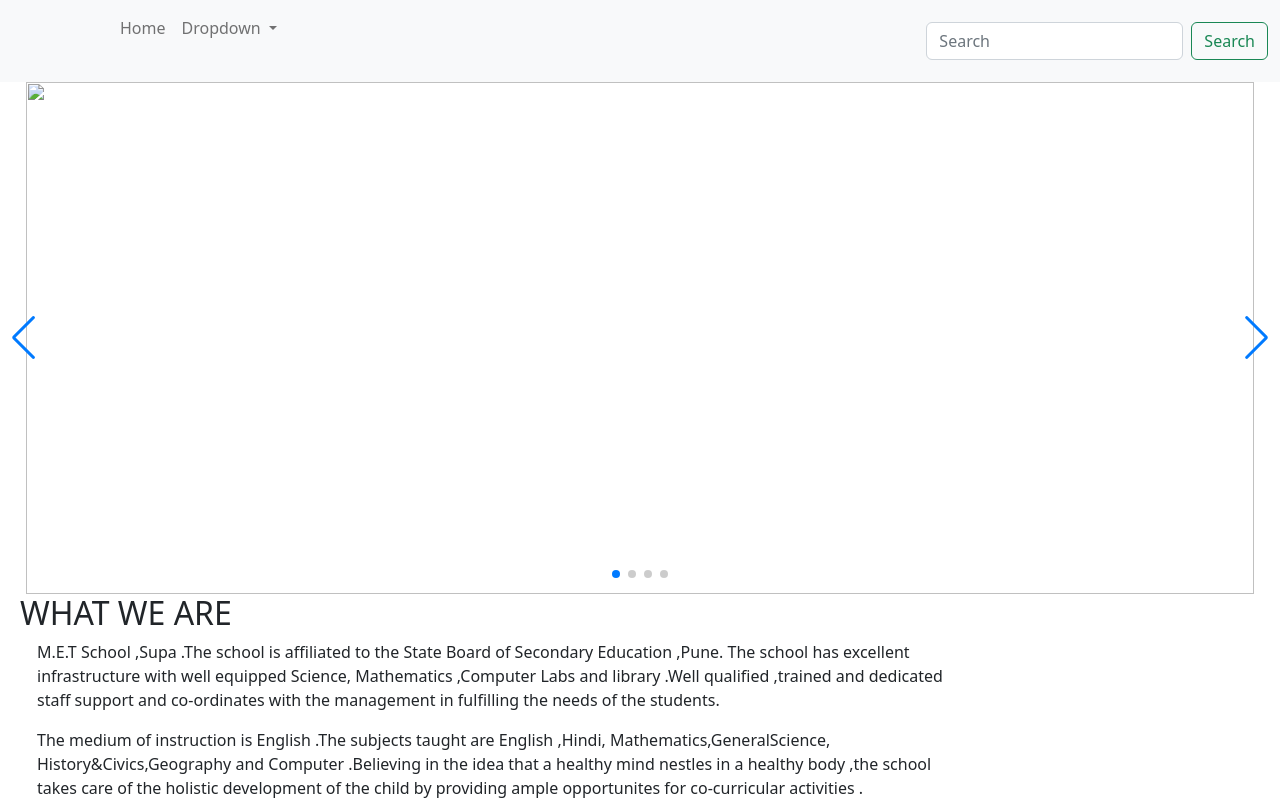
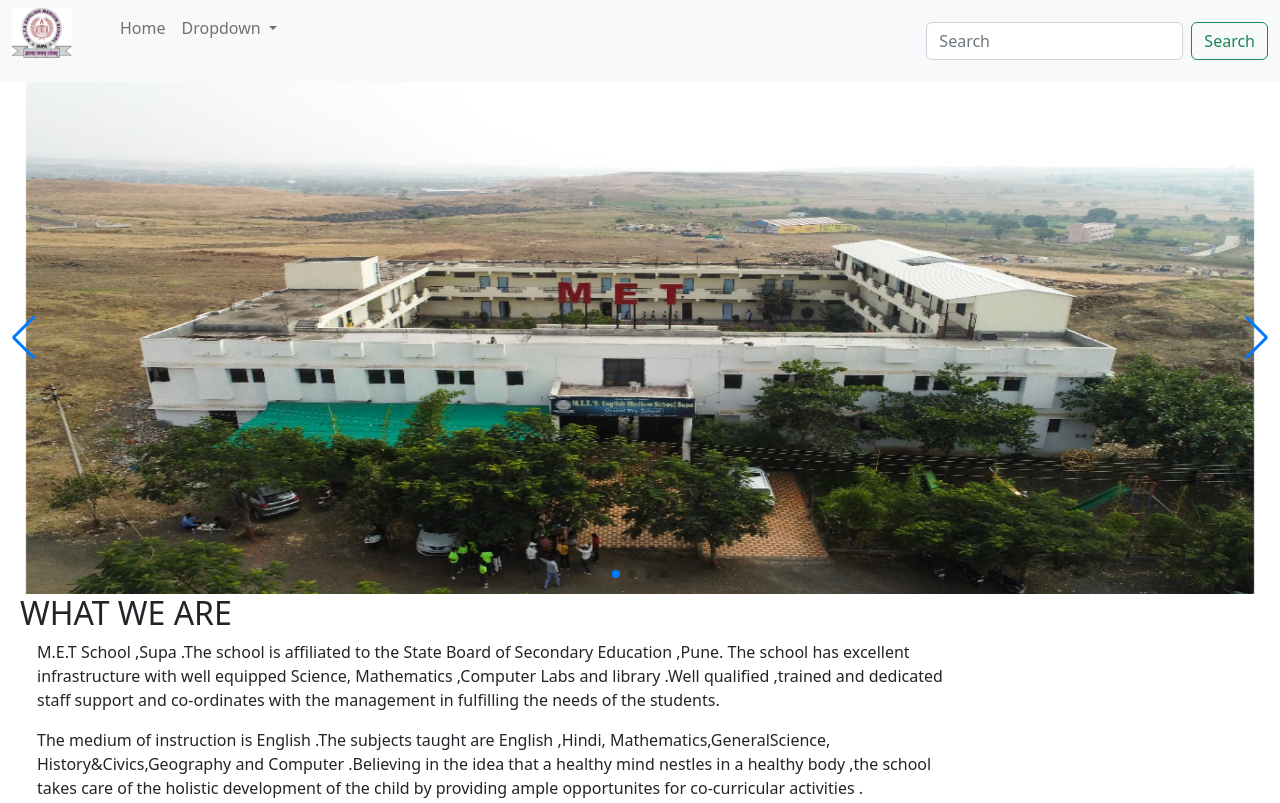
Before and after one commit to Mandar-1234/website, a website: page 1.html in a window 1280 px wide. Shown: the top 803 px of the page. Drawn offline with nearby package versions, Linux system fonts and the light colour scheme; the site is published under a folder, as on GitHub Pages, so addresses that start at the root find nothing.

Commit message:
Update 1.html

```diff
--- a/1.html
+++ b/1.html
@@ -86,7 +86,7 @@
 				<ul class="navbar-nav me-auto mb-2 mb-lg-0">
 					<li class="nav-item">
 						<div class="logo">
-							<img src="/photo/logo.png" alt="" width="60px">
+							<img src="logo.png" alt="" width="60px">
 						</div>
 						<a class="nav-link active" aria-current="page" href="#"></a>
 					</li>
@@ -122,8 +122,8 @@
 		<!-- Additional required wrapper -->
 		<div class="swiper-wrapper">
 			<!-- Slides -->
-			<div class="swiper-slide"><img src="/photo/sliderHome.png" alt=""></div>
-			<div class="swiper-slide center"><img src="/photo/slider2.png" alt=""></div>
+			<div class="swiper-slide"><img src="sliderHome.png" alt=""></div>
+			<div class="swiper-slide center"><img src="slider2.png" alt=""></div>
 			<div class="swiper-slide center"><img
 					src="https://video.fpnq10-1.fna.fbcdn.net/v/t1.6435-9/35062786_1821424801499968_1318751514755334144_n.jpg?_nc_cat=105&ccb=1-7&_nc_sid=8bfeb9&_nc_ohc=eAbOAQgk5xMAX_jEqXO&_nc_ht=video.fpnq10-1.fna&oh=00_AT8ciyrJ8ofXjlNPYydRr32n7tFXE79jVOoe1I5-dnPCsQ&oe=62E1343D"
 					alt="tcyj"></div>
```
